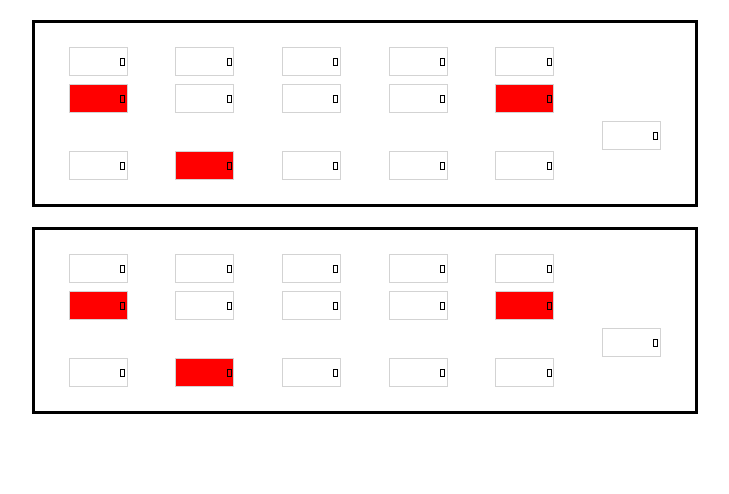
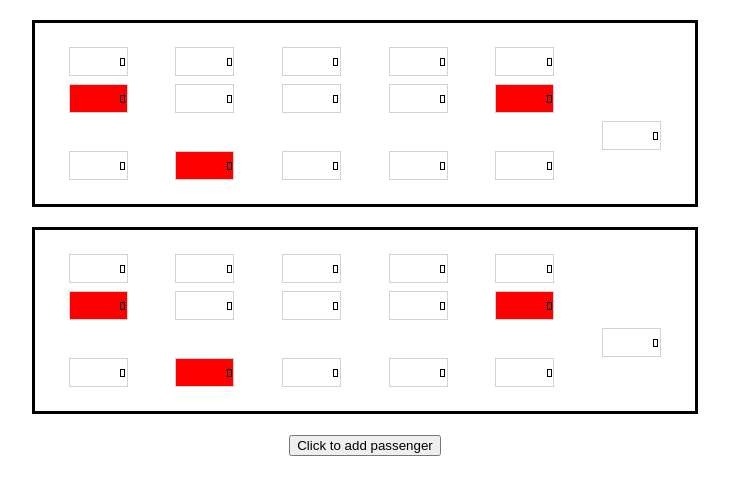
Before and after one commit to nohosh/busbooking, a React (Create React App) app: page / in a window 1280 px wide. Shown: the top 494 px of the page, without its empty margins (275-1004 px from the left). Built offline with nearby package versions, Linux system fonts and the light colour scheme.

Commit message:
Add passenger screen, Add form

```diff
--- a/src/App.css
+++ b/src/App.css
@@ -2,6 +2,7 @@
 	text-align: center;
 }
 
+/* SEAT CONTAINER */
 .seat-selection-container {
 	margin-top: 20px;
 }
@@ -41,7 +42,6 @@
 	border: 1px solid black;
 	transform: translateY(-50%);
 }
-
 .seat-r {
 	background-color: red;
 	cursor: not-allowed;
@@ -58,3 +58,10 @@
 	color: white;
 	background-color: green;
 }
+/* SEAT CONTAINER END */
+
+/* PASSENGER CONTAINER */
+.passenger-container {
+	margin-top: 20px;
+	text-align: center;
+}
--- a/src/App.js
+++ b/src/App.js
@@ -1,8 +1,14 @@
 import './App.css';
+import Passenger from './views/Passenger';
 import SeatLayout from './views/SeatLayout';
 
 function App() {
-	return <SeatLayout />;
+	return (
+		<>
+			<SeatLayout />
+			<Passenger />
+		</>
+	);
 }
 
 export default App;
--- /dev/null
+++ b/src/views/Passenger.js
@@ -0,0 +1,56 @@
+import React, { useState } from 'react';
+
+function Passenger() {
+	const [passengers, setPassengers] = useState([]);
+
+	const removePassenger = (e, i) => {
+		e.preventDefault();
+		setPassengers((prev) =>
+			prev.filter((itm, idx) => {
+				return idx !== i;
+			})
+		);
+	};
+	const addPassenger = (e) => {
+		e.preventDefault();
+		setPassengers((prev) => [...prev, { name: '', age: '' }]);
+	};
+	const handleChange = (e, i) => {
+		let temp = passengers;
+		temp[i][e.target.name] = e.target.value;
+		setPassengers([...temp]);
+	};
+
+	return (
+		<div className="passenger-container">
+			<form>
+				{passengers.map((seat, i) => {
+					return (
+						<div>
+							<input
+								type="text"
+								placeholder="name"
+								name="name"
+								onChange={(e) => handleChange(e, i)}
+								value={passengers[i].name}
+							/>
+							<input
+								type="number"
+								value={passengers[i].age}
+								placeholder="age"
+								name="age"
+								onChange={(e) => handleChange(e, i)}
+							/>
+							<button onClick={(e) => removePassenger(e, i)}>🗑️</button>
+						</div>
+					);
+				})}
+				<button type="button" onClick={addPassenger}>
+					Click to add passenger
+				</button>
+			</form>
+		</div>
+	);
+}
+
+export default Passenger;
```
